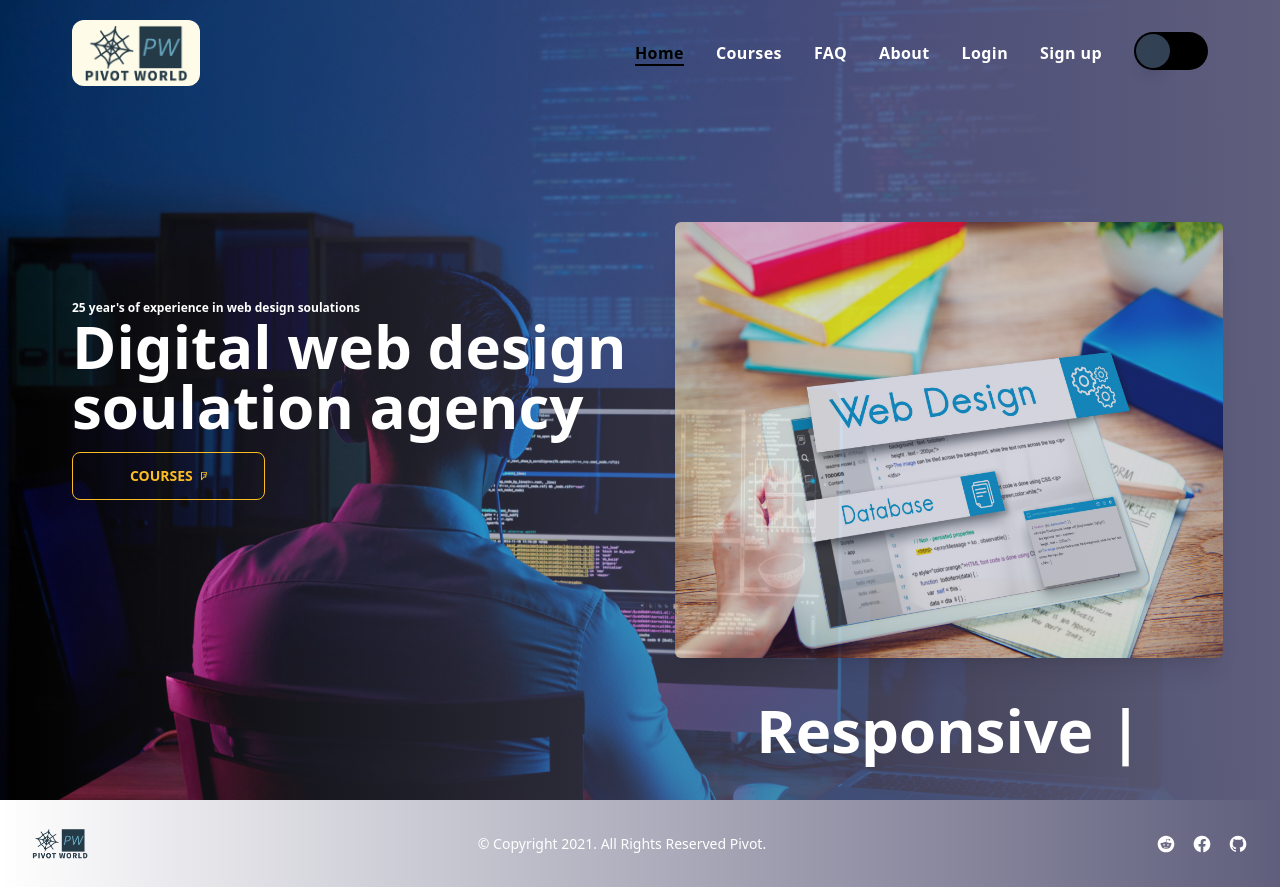
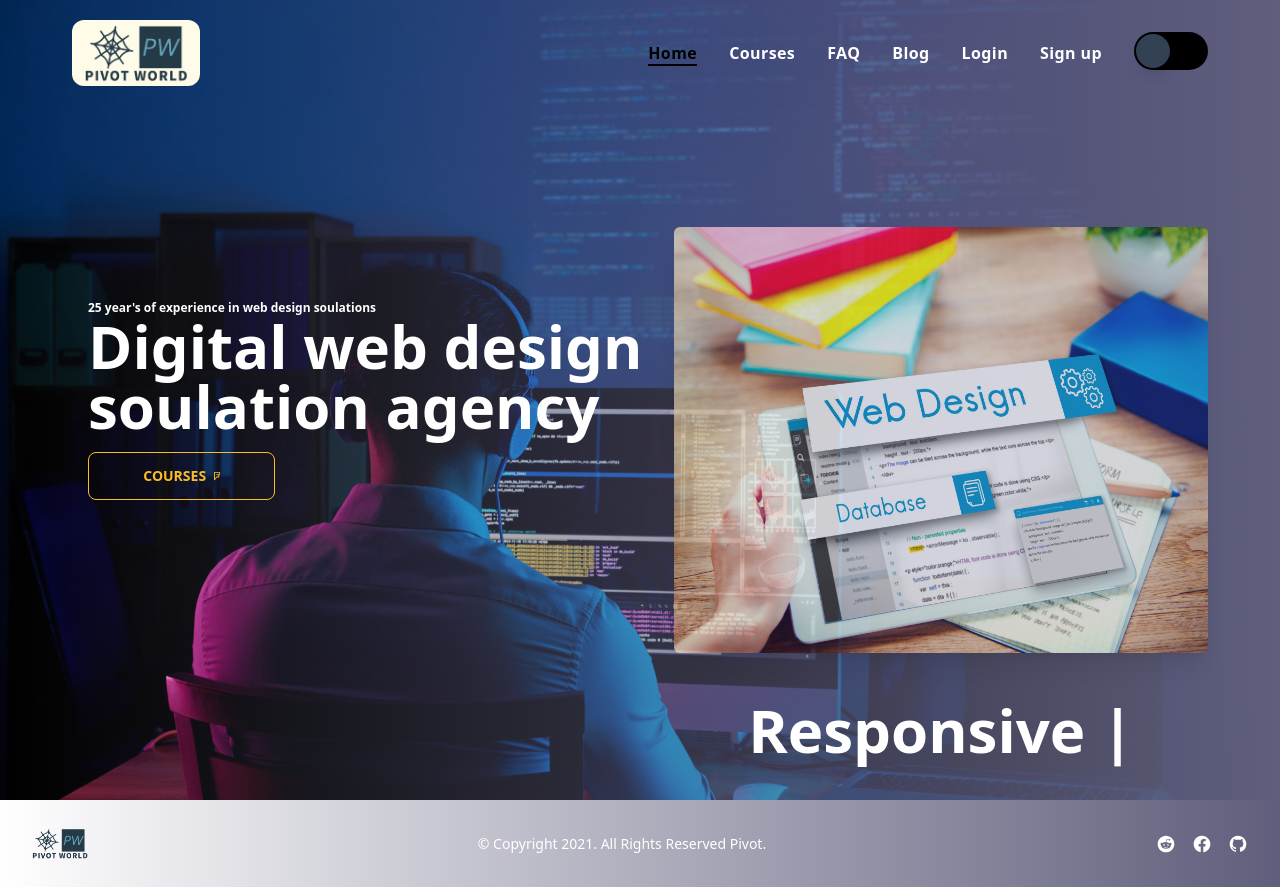
Before and after one commit to xnafi/Pivot-World-Cilent, a React (Create React App) app: page /home in a window 1280 px wide. Built offline with nearby package versions, Linux system fonts and the light colour scheme; no server answers.

Commit message:
final check

```diff
--- a/src/components/About.jsx
+++ b/src/components/Blog.jsx
@@ -1,11 +1,11 @@
 import React from 'react'
 
-const About = () => {
+const Blog = () => {
     return (
-        <div className="dark:bg-gray-900 min-h-screen w-full px-8 bg-center bgFaq bg-fixed bg-cover bg-no-repeat flex flex-col justify-center items-center" >
-            <section className="dark:bg-gray-800 dark:text-gray-100 md:w-3/4 w-full h-full">
+        <div className="dark:bg-gray-900 min-h-screen h-screen w-full px-8 bg-center bgFaq bg-fixed bg-cover bg-no-repeat flex flex-col justify-center items-center" >
+            <section className="dark:bg-gray-800 dark:text-gray-100 md:w-3/4 w-screen h-full">
                 <div className="container flex flex-col justify-center p-4 mx-auto md:p-8 mt-24">
-                    <h2 className="mb-12 text-4xl font-bold leading-none text-center sm:text-5xl">About</h2>
+                    <h2 className="mb-12 text-4xl font-bold leading-none text-center sm:text-5xl">Blog</h2>
                     <div className="flex flex-col divide-y sm:px-8 lg:px-12 xl:px-32 divide-gray-700">
                         <details>
                             <summary className="py-2 outline-none cursor-pointer focus:underline">What is cors?</summary>
@@ -48,4 +48,4 @@ const About = () => {
     )
 }
 
-export default About
+export default Blog
--- a/src/components/Faq.jsx
+++ b/src/components/Faq.jsx
@@ -3,10 +3,10 @@ import React from 'react'
 const Faq = () => {
   return (
     <div className="dark:bg-gray-900 min-h-screen w-full px-8 bg-center bgFaq bg-fixed bg-cover bg-no-repeat flex flex-col justify-center items-center">
-      <section className="dark:bg-gray-800 dark:text-gray-100 md:w-3/4 w-full h-full">
+      <section className="dark:bg-gray-800 dark:text-gray-100 md:w-3/4 w-screen h-full">
         <div className="container flex flex-col justify-center p-4 mx-auto md:p-8 mt-24">
           <p className="p-2 text-sm font-medium tracking-wider text-center uppercase">How it works</p>
-          <h2 className="mb-12 text-4xl font-bold leading-none text-center sm:text-5xl">Frequently Asked Questions</h2>
+          <h2 className="mb-12 md:text-4xl font-bold leading-none text-center text-2xl">Frequently Asked Questions</h2>
           <div className="flex flex-col divide-y sm:px-8 lg:px-12 xl:px-32 divide-gray-700">
             <details>
               <summary className="py-2 outline-none cursor-pointer focus:underline">Will you provide website layout about design ?</summary>
--- a/src/components/Home.jsx
+++ b/src/components/Home.jsx
@@ -9,7 +9,7 @@ const Home = () => {
     const user = useContext(AuthContext)
     console.log(user);
     return (
-        <header className="bg-white dark:bg-gray-900 h-full md:h-screen w-full px-8 bgSet bg-center bg-fixed bg-cover bg-no-repeat flex flex-col md:flex-row">
+        <header className="bg-white dark:bg-gray-900 h-full md:h-screen md:w-full w-screen md:px-12 px-4 bgSet bg-center bg-fixed bg-cover bg-no-repeat flex flex-col md:flex-row">
             <div className='flex flex-col justify-center text-white w-full h-full xl:pl-10 md:pl-6 mt-24 md:mt-0'>
                 <small className='text-xs font-bold text-left left-40'>25 year's of experience in web design soulations</small>
                 <h1 className='xl:text-6xl md:4xl text-4xl font-bold text-left'>
--- a/src/components/Login.jsx
+++ b/src/components/Login.jsx
@@ -57,6 +57,7 @@ const Login = () => {
                     progress: undefined,
                     theme: "light",
                 });
+                navigate(from, { replace: true })
             })
             .catch(error => console.log(error))
     }
@@ -73,13 +74,14 @@ const Login = () => {
                     progress: undefined,
                     theme: "light",
                 });
+                navigate(from, { replace: true })
             })
             .catch(error => console.error(error))
     }
 
     return (
-        <div className="bg-white dark:bg-gray-900 h-full md:h-full w-full px-8 bgLogin bg-center bg-fixed bg-cover bg-no-repeat flex flex-col md:flex-row justify-center items-center" >
-            <div className="flex bg-white flex-col max-w-md p-6 rounded-md sm:p-10 dark:bg-gray-900 dark:text-gray-100 mt-32 my-4">
+        <div className="bg-white dark:bg-gray-900 h-full md:h-full md:w-full w-screen bgLogin bg-center bg-fixed bg-cover bg-no-repeat flex flex-col md:flex-row justify-center items-center" >
+            <div className="flex bg-white flex-col w-auto p-6 rounded-md sm:p-10 dark:bg-gray-900 dark:text-gray-100 mt-32 my-4">
                 <div className="mb-8 text-center">
                     <h1 className="my-3 text-4xl font-bold">Login</h1>
                     <p className="text-sm dark:text-gray-400">Login to access your account</p>
--- a/src/components/Navbar.jsx
+++ b/src/components/Navbar.jsx
@@ -82,14 +82,14 @@ const Navbar = () => {
                     </li>
                     <li>
                         <NavLink
-                            to='/about'
-                            aria-label='about'
-                            title='about'
+                            to='/blog'
+                            aria-label='blog'
+                            title='blog'
                             className={({ isActive }) =>
                                 isActive ? 'font-bold border-b-2 border-black tracking-wide transition-colors duration-200 hover:text-deep-purple-accent-400 text-black' : 'font-semibold hover:border-b-2 border-black tracking-wide text-white transition-colors duration-200 hover:text-deep-purple-accent-400'
                             }
                         >
-                            About
+                            Blog
                         </NavLink>
                     </li>
 
@@ -114,10 +114,7 @@ const Navbar = () => {
                         user ? <li>
                             <NavLink
                                 onClick={handleLogout}
-                                to='/'
-                                className={({ isActive }) =>
-                                    isActive ? 'font-bold border-b-2 border-black tracking-wide transition-colors duration-200 hover:text-deep-purple-accent-400 text-black' : 'font-semibold hover:border-b-2 border-black tracking-wide text-white transition-colors duration-200 hover:text-deep-purple-accent-400'
-                                }
+                                className='font-semibold hover:border-b-2 border-black tracking-wide text-white transition-colors duration-200 hover:text-deep-purple-accent-400'
                             >
                                 Logout
                             </NavLink>
@@ -260,24 +257,21 @@ const Navbar = () => {
 
                                         <li>
                                             <NavLink
-                                                to='/about'
-                                                aria-label='about'
-                                                title='about'
+                                                to='/blog'
+                                                aria-label='blog'
+                                                title='blog'
                                                 className={({ isActive }) =>
                                                     isActive ? 'font-bold border-b-2 border-black tracking-wide transition-colors duration-200 hover:text-deep-purple-accent-400 text-black' : 'font-semibold hover:border-b-2 border-black tracking-wide text-gray-700 transition-colors duration-200 hover:text-deep-purple-accent-400'
                                                 }
                                             >
-                                                About
+                                                Blog
                                             </NavLink>
                                         </li>
                                         {
                                             user ? <li>
                                                 <NavLink
                                                     onClick={handleLogout}
-                                                    to='/'
-                                                    className={({ isActive }) =>
-                                                        isActive ? 'font-bold border-b-2 border-black tracking-wide transition-colors duration-200 hover:text-deep-purple-accent-400 text-black' : 'font-semibold hover:border-b-2 border-black tracking-wide text-white transition-colors duration-200 hover:text-deep-purple-accent-400'
-                                                    }
+                                                    className='font-semibold hover:border-b-2 border-black tracking-wide text-gray-700 transition-colors duration-200 hover:text-deep-purple-accent-400'
                                                 >
                                                     Logout
                                                 </NavLink>
--- a/src/components/SignUp.jsx
+++ b/src/components/SignUp.jsx
@@ -42,7 +42,6 @@ const SignUp = () => {
                 setError('')
                 varifyEmail()
                     .then(() => {
-
                         toast('A varificition email has been send to your email !', {
                             position: "top-center",
                             autoClose: 5000,
@@ -101,7 +100,7 @@ const SignUp = () => {
 
 
     return (
-        <div className="bg-white dark:bg-gray-900 h-full w-full px-8 bgSignup bg-center bg-fixed bg-cover bg-no-repeat flex flex-col md:flex-row justify-center items-center" >
+        <div className="bg-white dark:bg-gray-900 h-full md:h-full md:w-full w-screen bgSignup bg-center bg-fixed bg-cover bg-no-repeat flex flex-col md:flex-row justify-center items-center" >
             <div className='flex justify-center items-center pt-8  mt-32 my-4'>
                 <div className='flex flex-col max-w-md rounded-md px-8 py-3  bg-gray-100 text-gray-900'>
                     <div className='mb-2 text-center'>
```
Also changed, not shown: src/Router/Route.js (+6 -6 lines), src/components/CatagoriesData.jsx (+3 -5 lines), src/components/Courses.jsx (+4 -4 lines), firebase.json (added), 1 other file (tests, documents, lock files or other folders).
